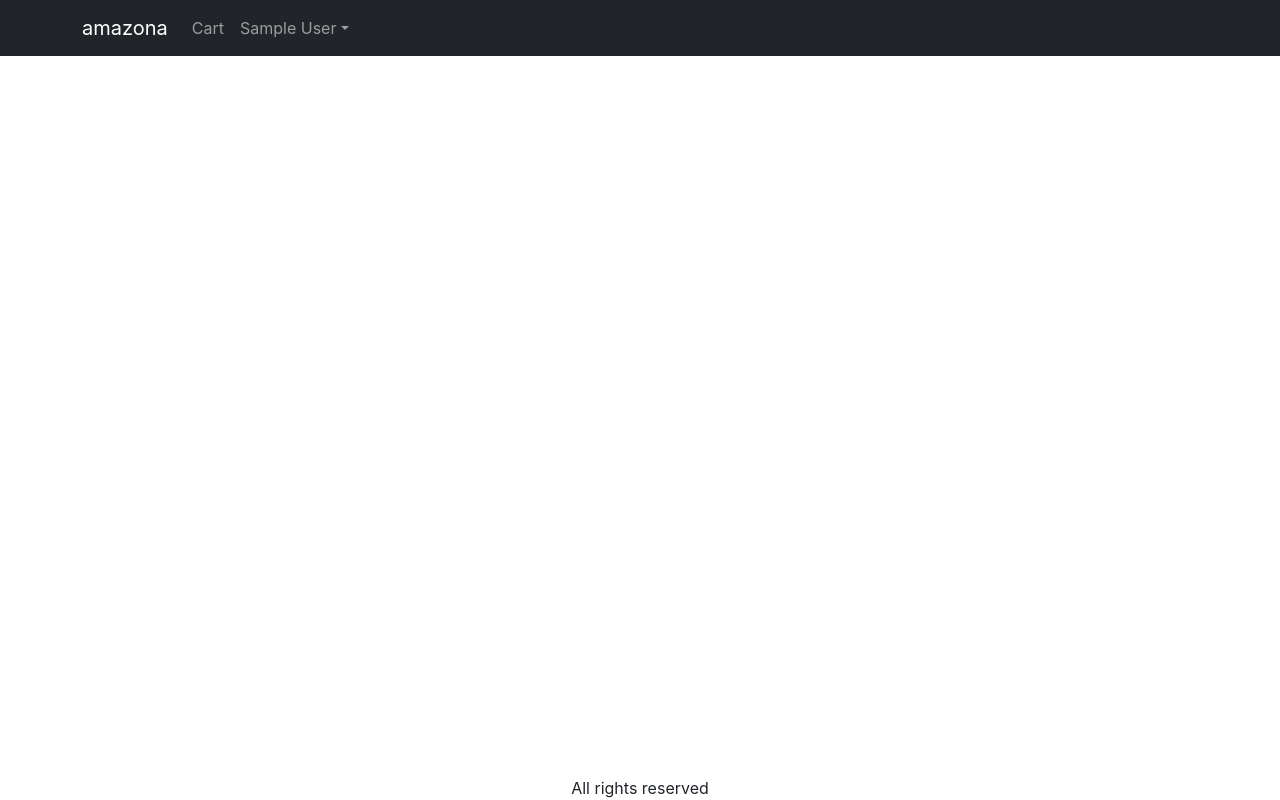
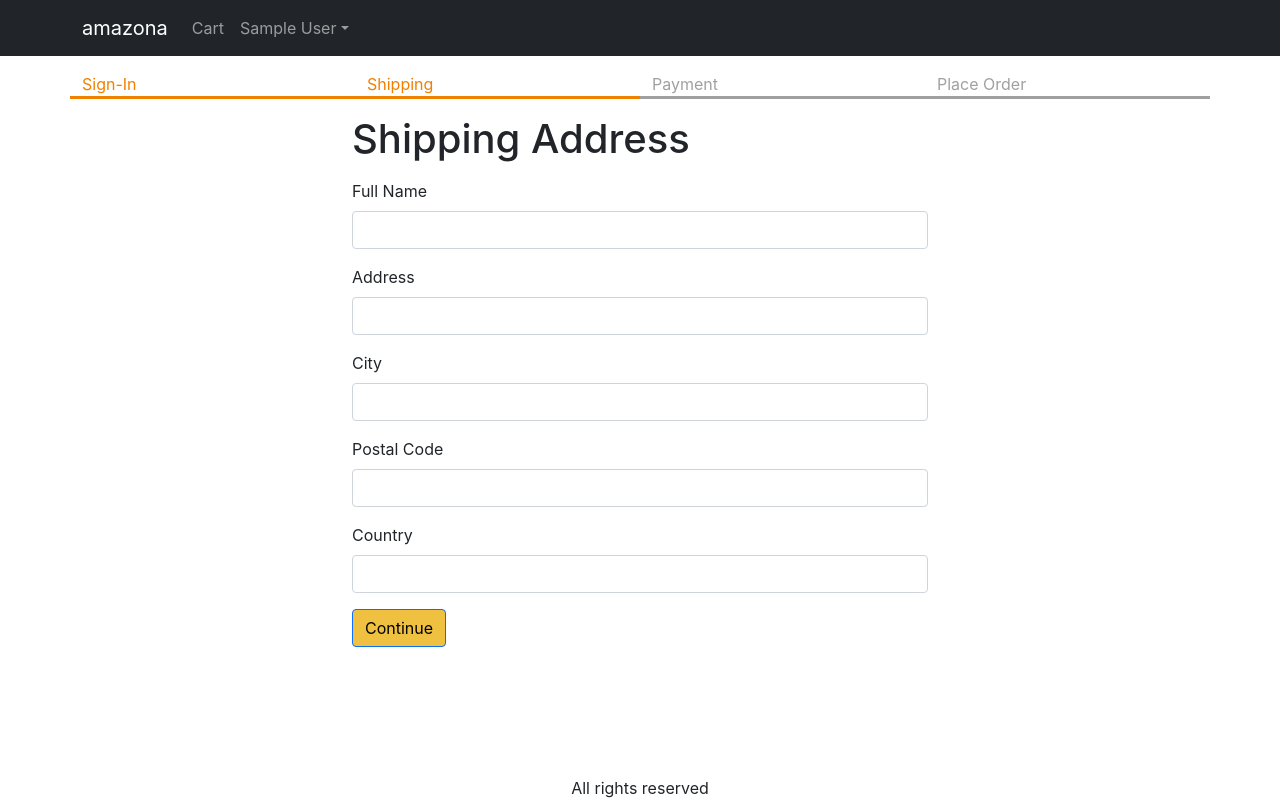
Before and after one commit to Liang417/amazona, a React (Create React App) app in the folder frontend/: page /shipping in a window 1280 px wide. Built offline with nearby package versions, Linux system fonts and the light colour scheme; sample sign-in values are in the browser's storage.

Commit message:
Create-Shipping-Screen

```diff
--- a/frontend/src/App.js
+++ b/frontend/src/App.js
@@ -9,6 +9,7 @@ import 'react-toastify/dist/ReactToastify.css';
 import { useContext } from 'react';
 import { Store } from './Store';
 import CartScreen from './screens/CartScreen';
+import ShippingAddressScreen from './screens/ShippingAddressScreen';
 
 function App() {
   const { state, dispatch: ctxDispatch } = useContext(Store);
@@ -70,6 +71,7 @@ function App() {
               <Route path="/product/:slug" element={<ProductScreen />} />
               <Route path="/cart" element={<CartScreen />} />
               <Route path="/signin" element={<SigninScreen />} />
+              <Route path="/shipping" element={<ShippingAddressScreen />} />
             </Routes>
           </Container>
         </main>
--- a/frontend/src/Store.js
+++ b/frontend/src/Store.js
@@ -11,6 +11,9 @@ const initialState = {
     cartItems: localStorage.getItem('cartItems')
       ? JSON.parse(localStorage.getItem('cartItems'))
       : [],
+    shippingAddress: localStorage.getItem('shippingAddress')
+      ? JSON.parse(localStorage.getItem('shippingAddress'))
+      : {},
   },
 };
 
@@ -41,6 +44,18 @@ function reducer(state, action) {
       return {
         ...state,
         userInfo: null,
+        cart: {
+          cartItems: [],
+          shippingAddress: {},
+        },
+      };
+    case 'SAVE_SHIPPING_ADDRESS':
+      return {
+        ...state,
+        cart: {
+          ...state.cart,
+          shippingAddress: action.payload,
+        },
       };
     default:
       return state;
--- /dev/null
+++ b/frontend/src/components/CheckoutSteps.js
@@ -0,0 +1,13 @@
+import React from 'react';
+import { Col, Row } from 'react-bootstrap';
+
+export default function CheckoutSteps(props) {
+  return (
+    <Row className="checkout-steps">
+      <Col className={props.step1 ? 'active' : ''}>Sign-In</Col>
+      <Col className={props.step2 ? 'active' : ''}>Shipping</Col>
+      <Col className={props.step3 ? 'active' : ''}>Payment</Col>
+      <Col className={props.step4 ? 'active' : ''}>Place Order</Col>
+    </Row>
+  );
+}
--- a/frontend/src/index.css
+++ b/frontend/src/index.css
@@ -55,3 +55,13 @@ main {
 .small-container {
   max-width: 600px;
 }
+
+.checkout-steps>div {
+  border-bottom: 0.2rem solid #a0a0a0;
+  color: #a0a0a0;
+}
+
+.checkout-steps>div.active {
+  border-bottom: 0.2rem solid #f08000;
+  color: #f08000;
+}
--- /dev/null
+++ b/frontend/src/screens/ShippingAddressScreen.js
@@ -0,0 +1,110 @@
+import React, { useContext, useEffect, useState } from 'react';
+import { Helmet } from 'react-helmet-async';
+import { Form, Button } from 'react-bootstrap';
+import { useNavigate } from 'react-router-dom';
+import { Store } from '../Store';
+import CheckoutSteps from '../components/CheckoutSteps';
+
+export default function ShippingAddressScreen() {
+  const navigate = useNavigate();
+  const { state, dispatch: ctxDispatch } = useContext(Store);
+  const {
+    userInfo,
+    cart: { shippingAddress },
+  } = state;
+  const [fullName, setFullName] = useState(shippingAddress.fullName || '');
+  const [address, setAddress] = useState(shippingAddress.address || '');
+  const [city, setCity] = useState(shippingAddress.city || '');
+  const [postalCode, setPostalCode] = useState(
+    shippingAddress.postalCode || ''
+  );
+  useEffect(() => {
+    if (!userInfo) {
+      navigate('/signin?redirect=/shipping');
+    }
+  }, [userInfo, navigate]);
+  const [country, setCountry] = useState(shippingAddress.country || '');
+  const submitHandler = (e) => {
+    e.preventDefault();
+    ctxDispatch({
+      type: 'SAVE_SHIPPING_ADDRESS',
+      payload: {
+        fullName,
+        address,
+        city,
+        postalCode,
+        country,
+      },
+    });
+    localStorage.setItem(
+      'shippingAddress',
+      JSON.stringify({
+        fullName,
+        address,
+        city,
+        postalCode,
+        country,
+      })
+    );
+    navigate('/payment');
+  };
+
+  return (
+    <div>
+      <Helmet>
+        <title>Shipping Address</title>
+      </Helmet>
+      <CheckoutSteps step1 step2></CheckoutSteps>
+      <div className="container small-container">
+        <h1 className="my-3">Shipping Address</h1>
+        <Form onSubmit={submitHandler}>
+          <Form.Group className="mb-3" controlId="fullName">
+            <Form.Label>Full Name</Form.Label>
+            <Form.Control
+              value={fullName}
+              onChange={(e) => setFullName(e.target.value)}
+              required
+            ></Form.Control>
+          </Form.Group>
+          <Form.Group className="mb-3" controlId="address">
+            <Form.Label>Address</Form.Label>
+            <Form.Control
+              value={address}
+              onChange={(e) => setAddress(e.target.value)}
+              required
+            ></Form.Control>
+          </Form.Group>
+          <Form.Group className="mb-3" controlId="city">
+            <Form.Label>City</Form.Label>
+            <Form.Control
+              value={city}
+              onChange={(e) => setCity(e.target.value)}
+              required
+            ></Form.Control>
+          </Form.Group>
+          <Form.Group className="mb-3" controlId="postalCode">
+            <Form.Label>Postal Code</Form.Label>
+            <Form.Control
+              value={postalCode}
+              onChange={(e) => setPostalCode(e.target.value)}
+              required
+            ></Form.Control>
+          </Form.Group>
+          <Form.Group className="mb-3" controlId="country">
+            <Form.Label>Country</Form.Label>
+            <Form.Control
+              value={country}
+              onChange={(e) => setCountry(e.target.value)}
+              required
+            ></Form.Control>
+          </Form.Group>
+          <div className="mb-3">
+            <Button variant="primary" type="submit">
+              Continue
+            </Button>
+          </div>
+        </Form>
+      </div>
+    </div>
+  );
+}
```
